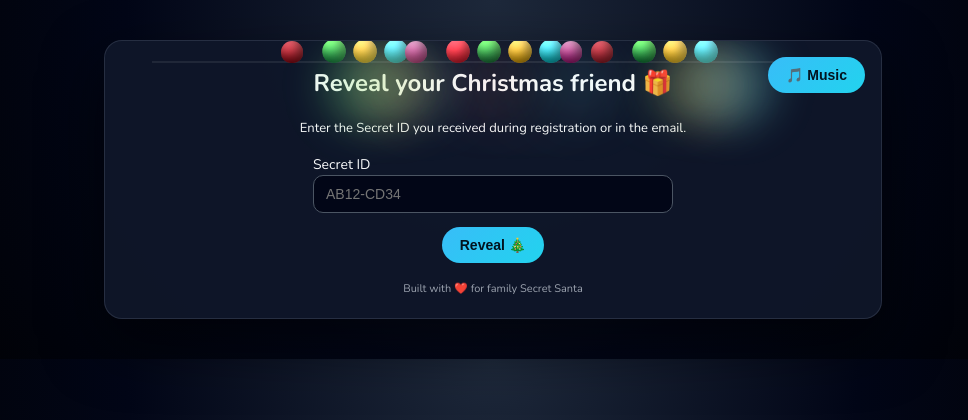
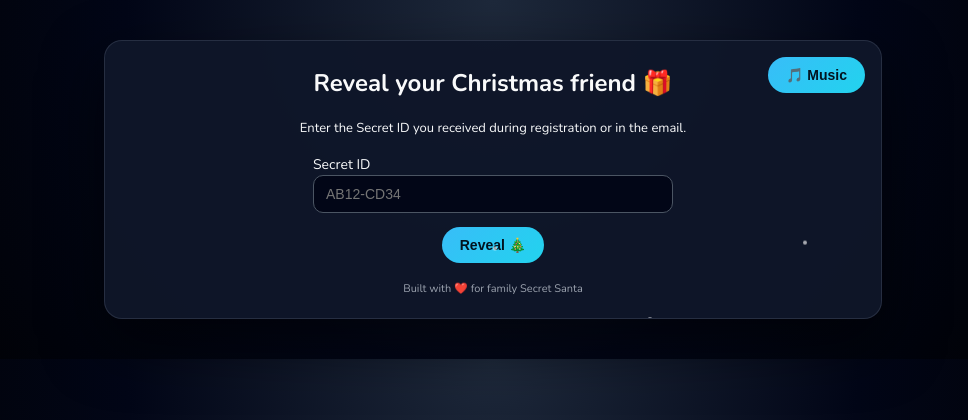
Before and after one commit to amyth99/secret-santa, a Flask app: page /reveal in a window 1280 px wide. Shown: the top 420 px of the page, without its empty margins (147-1115 px from the left). Run offline with Flask 3, Linux system fonts and the light colour scheme; some libraries are stand-ins or nearby versions.

Commit message:
removed lights

```diff
--- a/templates/base.html
+++ b/templates/base.html
@@ -58,8 +58,8 @@
             font-size: 14px;
             box-sizing: border-box;
         }
+
         textarea { resize: vertical; min-height: 80px; }
-
         .field { margin-bottom: 14px; }
         label { font-size: 14px; }
 
@@ -71,126 +71,46 @@
         .music-control { position: absolute; top: 16px; right: 16px; z-index: 120; }
 
         /* Snow */
-        .snow { position: absolute; width: 4px; height: 4px; background: white; border-radius: 50%; opacity: 0.8; animation: fall 10s linear infinite; }
+        .snow {
+            position: absolute;
+            width: 4px;
+            height: 4px;
+            background: white;
+            border-radius: 50%;
+            opacity: 0.8;
+            animation: fall 10s linear infinite;
+        }
         .snow:nth-child(1) { left: 10%; animation-duration: 8s; }
         .snow:nth-child(2) { left: 30%; animation-duration: 9s; animation-delay: 2s; }
         .snow:nth-child(3) { left: 50%; animation-duration: 7s; animation-delay: 4s; }
         .snow:nth-child(4) { left: 70%; animation-duration: 11s; animation-delay: 1s; }
         .snow:nth-child(5) { left: 90%; animation-duration: 10s; animation-delay: 3s; }
-        @keyframes fall { 0%{transform:translateY(-10px);opacity:0;}10%{opacity:.9;}100%{transform:translateY(500px);opacity:0;} }
 
-        .footer { margin-top: 18px; text-align:center; font-size:11px; color:#9ca3af; }
-
-        /* String lights (static, no movement) */
-        .string-lights {
-            position: absolute;
-            top: -8px;
-            left: 0; right: 0;
-            height: 90px;
-            pointer-events: none;
-            display: flex;
-            justify-content: center;
-            z-index: 50;
+        @keyframes fall {
+            0% { transform: translateY(-10px); opacity: 0; }
+            10% { opacity: 0.9; }
+            100% { transform: translateY(500px); opacity: 0; }
         }
 
-        .string-lights::before {
-            content:"";
-            position:absolute;
-            top:28px;
-            left:6%; right:6%;
-            height:2px;
-            background:rgba(255,255,255,0.08);
-        }
-
-        .string-lights .bulb {
-            --size: 10px;
-            width: calc(var(--size)*1.5);
-            height: calc(var(--size)*1.8);
-            margin: 0 8px;
-            position: relative;
-            transform-origin: 50% 0;
-            /* STATIC — no animation */
-        }
-
-        /* Holder */
-        .string-lights .bulb::before {
-            content:"";
-            position:absolute;
-            top:0; left:50%; transform:translateX(-50%);
-            width:5px; height:8px;
-            background:rgba(16,16,16,0.8);
-            border-radius:3px;
-        }
-
-        /* Glass bulb */
-        .string-lights .bulb::after {
-            content:"";
-            position:absolute;
-            top:8px; left:50%; transform:translateX(-50%);
-            width: calc(var(--size)*2.2);
-            height: calc(var(--size)*2.2);
-            border-radius:50% 50% 45% 45%;
-            background: rgba(255,255,255,0.08);
-            box-shadow: inset -4px -6px 12px rgba(0,0,0,0.6);
-            z-index: 5;
-            transition: filter 200ms ease, transform 200ms ease;
-        }
-
-        /* Colors */
-        .bulb[data-color="red"]::after   { background: linear-gradient(180deg,#ff6b78,#b40a1a); }
-        .bulb[data-color="green"]::after { background: linear-gradient(180deg,#8ef48a,#0b662f); }
-        .bulb[data-color="gold"]::after  { background: linear-gradient(180deg,#ffe08a,#c38f0b); }
-        .bulb[data-color="cyan"]::after  { background: linear-gradient(180deg,#8ef0ff,#0aa0a8); }
-        .bulb[data-color="pink"]::after  { background: linear-gradient(180deg,#ffb3e2,#c1007a); }
-
-        /* Glow layer */
-        .bulb .glow {
-            position:absolute;
-            top:12px; left:50%; transform:translateX(-50%);
-            width:80px; height:80px;
-            border-radius:50%;
-            opacity:0;
-            filter:blur(18px);
-            mix-blend-mode:screen;
-            pointer-events:none;
-            z-index: 10;
-        }
-
-        .bulb[data-color="red"] .glow   { background:rgba(255,90,110,0.28); }
-        .bulb[data-color="green"] .glow { background:rgba(110,230,140,0.26); }
-        .bulb[data-color="gold"] .glow  { background:rgba(255,215,110,0.26); }
-        .bulb[data-color="cyan"] .glow  { background:rgba(110,230,240,0.26); }
-        .bulb[data-color="pink"] .glow  { background:rgba(255,160,200,0.26); }
-
-        /* When glowing */
-        .bulb.lit::after {
-            filter:brightness(1.28) saturate(1.15);
-            transform:translateY(-1px) scale(1.06);
-        }
-
-        @keyframes soft-glow {
-            0% { opacity:0; transform:scale(0.95); }
-            50% { opacity:1; transform:scale(1.05); }
-            100% { opacity:0; transform:scale(0.97); }
+        .footer {
+            margin-top: 18px;
+            text-align: center;
+            font-size: 11px;
+            color: #9ca3af;
         }
     </style>
 </head>
 
 <body>
+
 <div class="container">
 
-    <!-- STRING LIGHTS -->
-    <div class="string-lights" aria-hidden="true">
-        {% for color in ["red","green","gold","cyan","pink",
-                         "red","green","gold","cyan","pink",
-                         "red","green","gold","cyan"] %}
-            <div class="bulb" data-color="{{ color }}"></div>
-        {% endfor %}
-    </div>
-
-    <!-- SNOW -->
-    <div class="snow"></div><div class="snow"></div><div class="snow"></div>
-    <div class="snow"></div><div class="snow"></div>
+    <!-- Snow only -->
+    <div class="snow"></div>
+    <div class="snow"></div>
+    <div class="snow"></div>
+    <div class="snow"></div>
+    <div class="snow"></div>
 
     <div class="music-control">
         <button class="btn btn-secondary" onclick="toggleMusic()">🎵 Music</button>
@@ -214,53 +134,17 @@
 <script>
 const audioEl = document.getElementById("bg-music");
 let musicPlaying = false;
+
 function toggleMusic() {
     if (!audioEl) return;
-    if (musicPlaying) { audioEl.pause(); musicPlaying = false; }
-    else { audioEl.play().catch(()=>{}); musicPlaying = true; }
+    if (musicPlaying) {
+        audioEl.pause();
+        musicPlaying = false;
+    } else {
+        audioEl.play().catch(()=>{});
+        musicPlaying = true;
+    }
 }
-</script>
-
-<!-- Force-clean transforms in case old deployments left inline styles -->
-<script>
-(function() {
-    document.querySelectorAll(".string-lights .bulb").forEach(b => {
-        b.style.transform = "";
-        b.style.animation = "";
-        b.style.animationDelay = "";
-    });
-})();
-</script>
-
-<script>
-/* Glow-only logic */
-(function() {
-    const bulbs = document.querySelectorAll(".string-lights .bulb");
-    bulbs.forEach((b, i) => {
-        let glow = document.createElement("span");
-        glow.className = "glow";
-        b.appendChild(glow);
-
-        function schedule() {
-            const dur = Math.random() * 1800 + 1200;
-            const delay = Math.random() * 2800 + 600;
-
-            setTimeout(() => {
-                glow.style.animation = `soft-glow ${dur}ms ease-in-out`;
-                b.classList.add("lit");
-
-                setTimeout(() => {
-                    glow.style.animation = "";
-                    b.classList.remove("lit");
-                    schedule();
-                }, dur + 40);
-
-            }, delay);
-        }
-
-        schedule();
-    });
-})();
 </script>
 
 </body>
```
